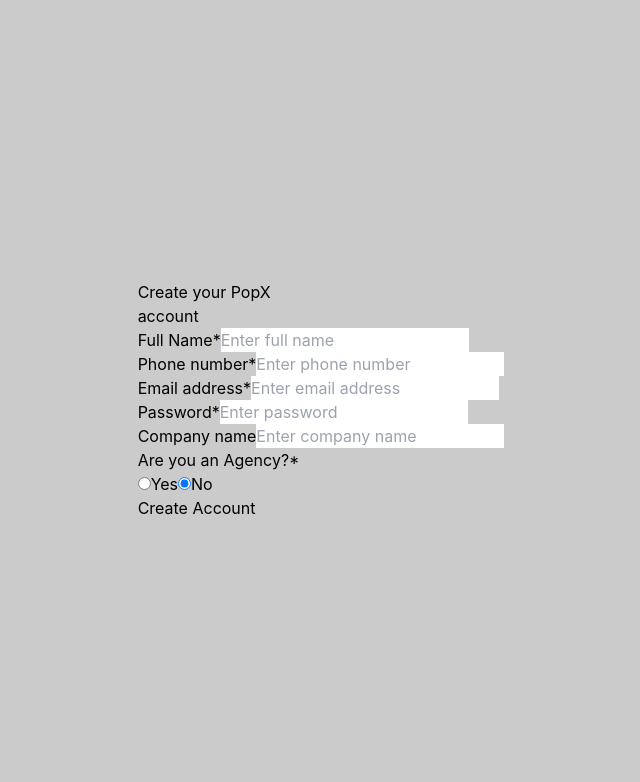
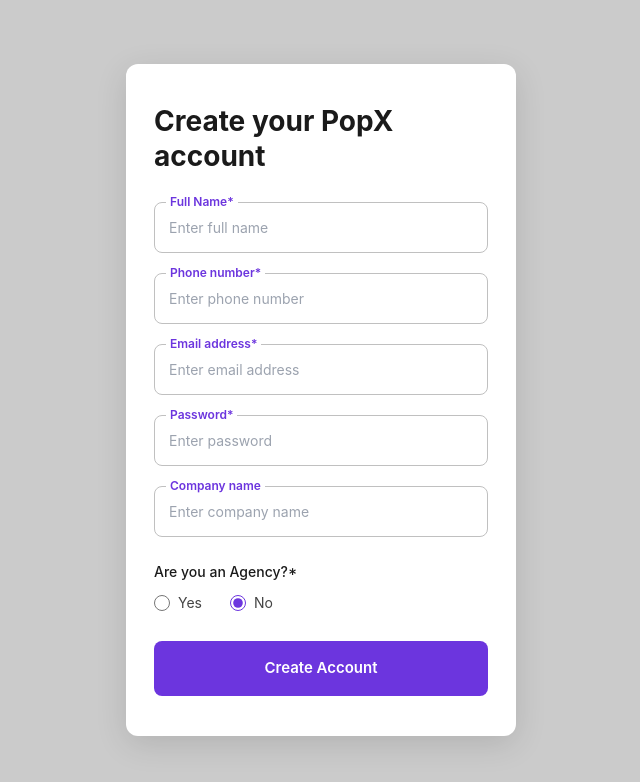
Before and after one commit to ashish28-art/popx-app, a React (Vite) app: page / in a window 1280 px wide. Both pictures are taken after a click on the button "Create Account". Shown: the top 782 px of the page, without its empty margins (319-959 px from the left). Built offline with nearby package versions, Linux system fonts and the light colour scheme.

Commit message:
Fix: pixel-perfect CreateAccountScreen

```diff
--- a/src/pages/CreateAccountScreen.jsx
+++ b/src/pages/CreateAccountScreen.jsx
@@ -16,62 +16,118 @@
   }
 
   const fields = [
-    { label: 'Full Name*', name: 'fullName', placeholder: 'Enter full name', type: 'text' },
-    { label: 'Phone number*', name: 'phone', placeholder: 'Enter phone number', type: 'tel' },
-    { label: 'Email address*', name: 'email', placeholder: 'Enter email address', type: 'email' },
-    { label: 'Password*', name: 'password', placeholder: 'Enter password', type: 'password' },
-    { label: 'Company name', name: 'company', placeholder: 'Enter company name', type: 'text' },
+    { label: 'Full Name*',      name: 'fullName',  placeholder: 'Enter full name',      type: 'text'     },
+    { label: 'Phone number*',   name: 'phone',     placeholder: 'Enter phone number',   type: 'tel'      },
+    { label: 'Email address*',  name: 'email',     placeholder: 'Enter email address',  type: 'email'    },
+    { label: 'Password*',       name: 'password',  placeholder: 'Enter password',       type: 'password' },
+    { label: 'Company name',    name: 'company',   placeholder: 'Enter company name',   type: 'text'     },
   ]
 
   return (
-    <div className="bg-[#f5f5f5] rounded-2xl w-[480px] shadow-lg flex flex-col p-8">
-      <h1 className="text-3xl font-bold text-gray-900 mb-6 leading-tight mt-4">
+    <div
+      style={{
+        backgroundColor: '#ffffff',
+        borderRadius: '12px',
+        width: '390px',
+        boxShadow: '0 8px 32px rgba(0,0,0,0.12)',
+        display: 'flex',
+        flexDirection: 'column',
+        padding: '40px 28px',
+      }}
+    >
+      <h1
+        style={{
+          fontSize: '28px',
+          fontWeight: '700',
+          color: '#1a1a1a',
+          marginBottom: '28px',
+          lineHeight: '1.25',
+        }}
+      >
         Create your PopX<br />account
       </h1>
 
       {fields.map(({ label, name, placeholder, type }) => (
-        <div className="mb-4" key={name}>
-          <label className="block text-xs font-semibold mb-1 text-[#6c35de]">{label}</label>
+        <div key={name} style={{ marginBottom: '20px', position: 'relative' }}>
+          <label
+            style={{
+              position: 'absolute',
+              top: '-9px',
+              left: '12px',
+              backgroundColor: '#ffffff',
+              padding: '0 4px',
+              fontSize: '12px',
+              fontWeight: '600',
+              color: '#6c35de',
+            }}
+          >
+            {label}
+          </label>
           <input
             type={type}
             name={name}
             placeholder={placeholder}
             value={formData[name]}
             onChange={handleChange}
-            className="w-full border border-gray-300 rounded-lg px-4 py-3 text-sm text-gray-700 outline-none focus:border-[#6c35de] bg-[#f5f5f5]"
+            style={{
+              width: '100%',
+              border: '1.5px solid #c0c0c0',
+              borderRadius: '8px',
+              padding: '14px 14px',
+              fontSize: '14px',
+              color: '#555',
+              outline: 'none',
+              backgroundColor: '#ffffff',
+            }}
           />
         </div>
       ))}
 
-      <div className="mb-6">
-        <p className="text-sm font-semibold text-gray-800 mb-2">Are you an Agency?*</p>
-        <div className="flex gap-6">
-          <label className="flex items-center gap-2 text-sm text-gray-700 cursor-pointer">
+      {/* Agency Radio */}
+      <div style={{ marginBottom: '28px', marginTop: '4px' }}>
+        <p style={{ fontSize: '14px', fontWeight: '500', color: '#1a1a1a', marginBottom: '10px' }}>
+          Are you an Agency?*
+        </p>
+        <div style={{ display: 'flex', gap: '28px' }}>
+          <label style={{ display: 'flex', alignItems: 'center', gap: '8px', fontSize: '14px', color: '#444', cursor: 'pointer' }}>
             <input
               type="radio"
               name="isAgency"
               value="yes"
               checked={formData.isAgency === 'yes'}
               onChange={handleChange}
+              style={{ accentColor: '#6c35de', width: '16px', height: '16px' }}
             />
             Yes
           </label>
-          <label className="flex items-center gap-2 text-sm text-gray-700 cursor-pointer">
+          <label style={{ display: 'flex', alignItems: 'center', gap: '8px', fontSize: '14px', color: '#444', cursor: 'pointer' }}>
             <input
               type="radio"
               name="isAgency"
               value="no"
               checked={formData.isAgency === 'no'}
               onChange={handleChange}
+              style={{ accentColor: '#6c35de', width: '16px', height: '16px' }}
             />
             No
           </label>
         </div>
       </div>
 
+      {/* Create Account Button */}
       <button
         onClick={() => navigate('account-settings')}
-        className="w-full py-4 rounded-lg text-white font-semibold text-base bg-[#6c35de] hover:bg-[#5a2bc4] transition-colors"
+        style={{
+          width: '100%',
+          padding: '16px',
+          backgroundColor: '#6c35de',
+          color: '#ffffff',
+          fontWeight: '600',
+          fontSize: '15px',
+          border: 'none',
+          borderRadius: '8px',
+          cursor: 'pointer',
+        }}
       >
         Create Account
       </button>
```
